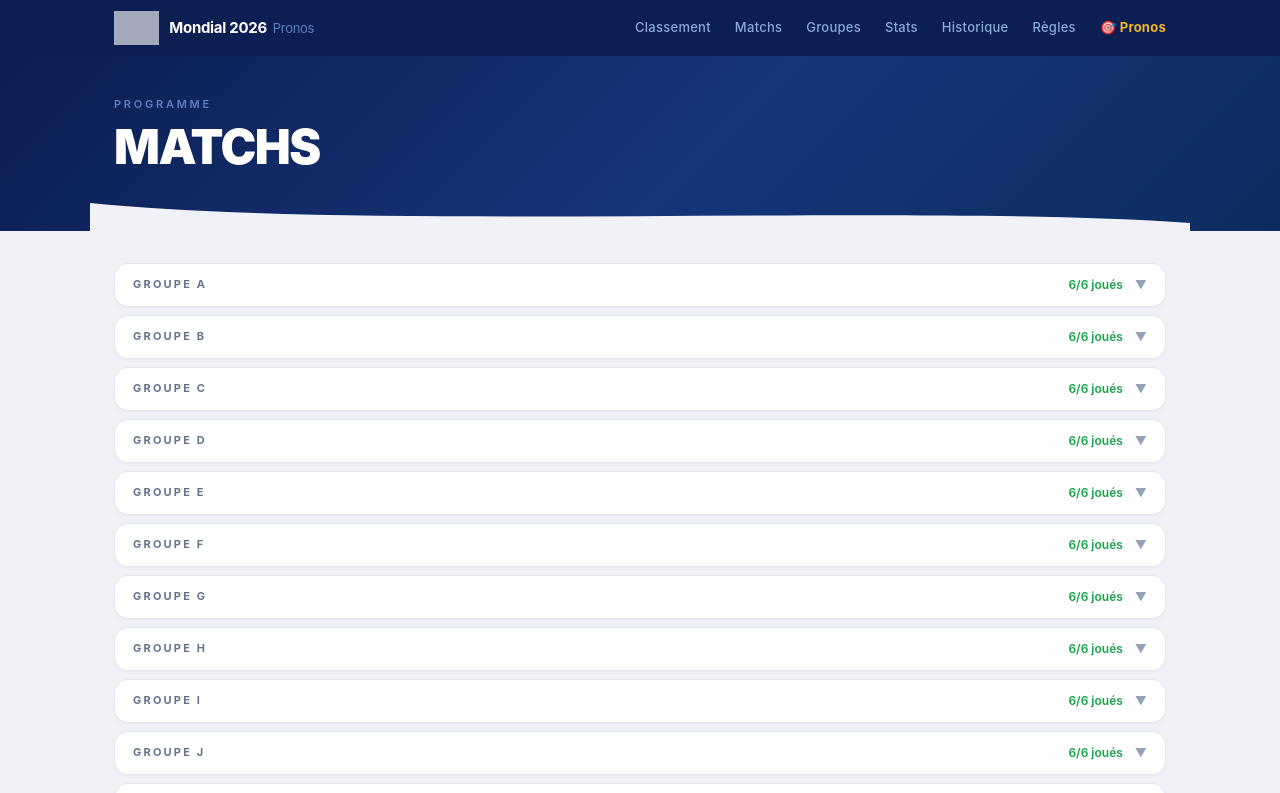
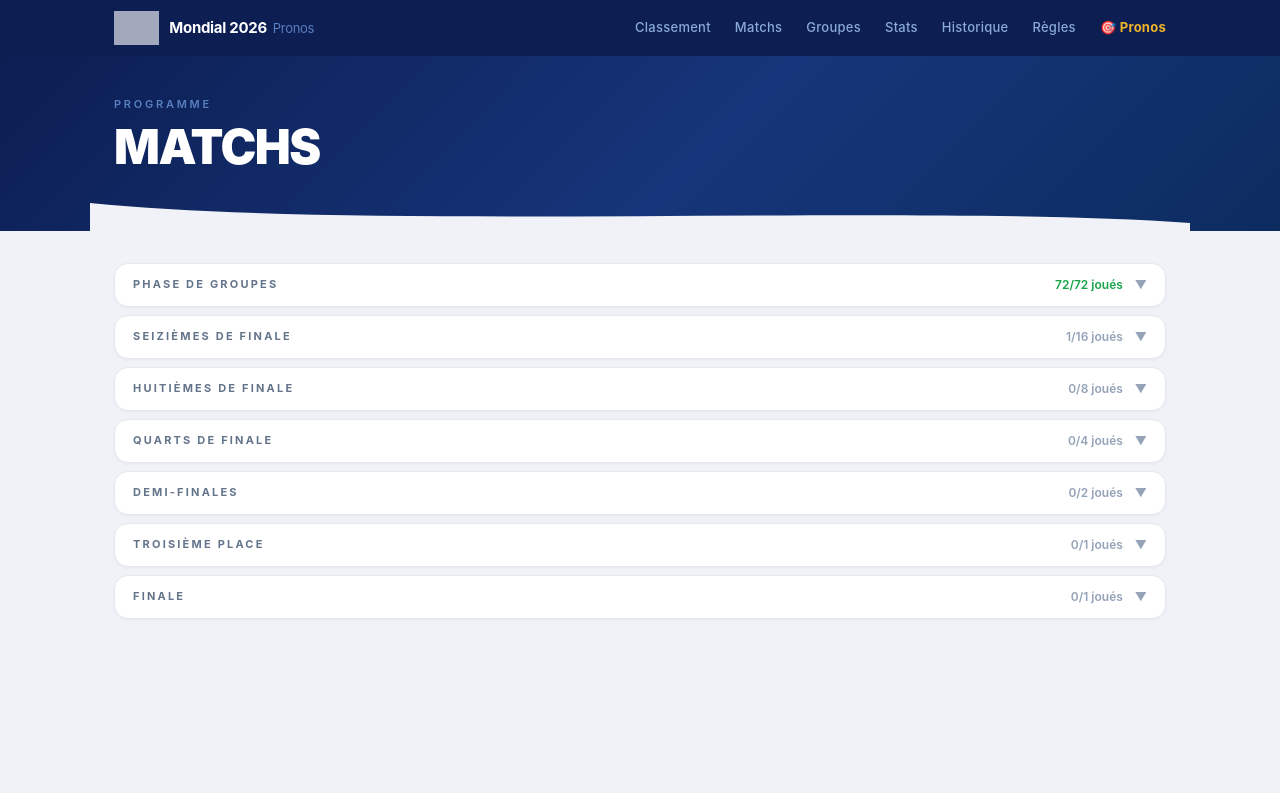
Before and after one commit to antolarp/mondial2026, a Next.js app: page /matchs in a window 1280 px wide. Shown: the top 793 px of the page. Built offline with nearby package versions, Linux system fonts and the light colour scheme; grey boxes are pictures that could not be loaded.

Commit message:
feat: regrouper groupes A-L en un seul accordéon

```diff
--- a/app/matchs/MatchsAccordion.js
+++ b/app/matchs/MatchsAccordion.js
@@ -3,63 +3,12 @@
 import { useState } from 'react'
 import { getFlagUrl } from '../../lib/flags'
 
-export default function MatchsAccordion({ phases, matchs, resultats, joueurs, pronosOuverts, points }) {
-  const [openPhases, setOpenPhases] = useState(new Set())
-
-  const toggle = (phase) => {
-    setOpenPhases(prev => {
-      const next = new Set(prev)
-      next.has(phase) ? next.delete(phase) : next.add(phase)
-      return next
-    })
-  }
-
-  return (
-    <div>
-      {phases.map(phase => {
-        const isOpen     = openPhases.has(phase)
-        const phaseMatchs = matchs.filter(m => m.phase === phase)
-        const played     = phaseMatchs.filter(m => resultats[m.id]).length
-
-        return (
-          <div key={phase} style={{ marginBottom: 8 }}>
-            {/* En-tête cliquable */}
-            <button onClick={() => toggle(phase)} style={{
-              width: '100%', background: '#fff', border: '1px solid #e2e8f0',
-              borderRadius: isOpen ? '14px 14px 0 0' : 14,
-              padding: '12px 18px', cursor: 'pointer',
-              display: 'flex', alignItems: 'center', justifyContent: 'space-between',
-              boxShadow: '0 1px 3px rgba(0,0,0,0.04)',
-            }}>
-              <span style={{ fontSize: 11, letterSpacing: '0.2em', textTransform: 'uppercase', color: '#64748b', fontWeight: 700 }}>
-                {phase}
-              </span>
-              <div style={{ display: 'flex', alignItems: 'center', gap: 12 }}>
-                <span style={{ fontSize: 12, color: played === phaseMatchs.length ? '#16a34a' : '#94a3b8', fontWeight: 600 }}>
-                  {played}/{phaseMatchs.length} joués
-                </span>
-                <span style={{ fontSize: 12, color: '#94a3b8', display: 'inline-block', transition: 'transform 0.2s', transform: isOpen ? 'rotate(180deg)' : 'rotate(0deg)' }}>▼</span>
-              </div>
-            </button>
-
-            {/* Contenu */}
-            {isOpen && (
-              <div style={{
-                background: '#fff',
-                border: '1px solid #e2e8f0', borderTop: 'none',
-                borderRadius: '0 0 14px 14px',
-                padding: '8px 12px 12px',
-                boxShadow: '0 1px 3px rgba(0,0,0,0.04)',
-              }}>
-                <div style={{ display: 'flex', flexDirection: 'column', gap: 6 }}>
-                  {phaseMatchs.map(match => {
-                    const res         = resultats[match.id]
-                    const date        = new Date(match.date)
-                    const pronosOpen  = pronosOuverts.includes(match.id)
+function MatchCard({ match, res, pronosOpen, joueurs, points }) {
+  const date         = new Date(match.date)
   const teamsUnknown = !match.domicile && !match.exterieur
 
   return (
-                      <div key={match.id} className="match-card-outer" style={{
+    <div className="match-card-outer" style={{
       background: '#f8fafc', borderRadius: 10,
       border: res ? '1px solid #e8eaf2' : '1px solid #eef0f8',
       padding: '10px 14px',
@@ -69,23 +18,18 @@ export default function MatchsAccordion({ phases, matchs, resultats, joueurs, pr
         <span style={{ fontSize: 11, color: '#cbd5e1', width: 66, flexShrink: 0, fontVariantNumeric: 'tabular-nums' }}>
           {date.toLocaleDateString('fr-FR', { day: 'numeric', month: 'short' })}
         </span>
-
         <div style={{ display: 'flex', alignItems: 'center', gap: 7, flex: 1, minWidth: 0 }}>
           <span style={{ fontWeight: 600, fontSize: 13, textAlign: 'right', flex: 1, color: '#0f172a', display: 'flex', alignItems: 'center', justifyContent: 'flex-end', gap: 5, minWidth: 0 }}>
             <span style={{ overflow: 'hidden', textOverflow: 'ellipsis', whiteSpace: 'nowrap', minWidth: 0 }}>{match.domicile}</span>
             {getFlagUrl(match.domicile) && <img src={getFlagUrl(match.domicile)} style={{ width: 20, height: 'auto', borderRadius: 2, flexShrink: 0 }} alt="" />}
           </span>
-
           {res ? (
             <span style={{ background: '#0c1e52', color: '#fff', fontWeight: 800, fontSize: 13, padding: '5px 11px', borderRadius: 9, fontVariantNumeric: 'tabular-nums', letterSpacing: '0.05em', flexShrink: 0 }}>
               {res.domicile} – {res.exterieur}
             </span>
           ) : (
-                              <span style={{ background: '#f1f5f9', color: '#cbd5e1', fontSize: 11, padding: '5px 10px', borderRadius: 9, flexShrink: 0 }}>
-                                vs
-                              </span>
+            <span style={{ background: '#f1f5f9', color: '#cbd5e1', fontSize: 11, padding: '5px 10px', borderRadius: 9, flexShrink: 0 }}>vs</span>
           )}
-
           <span style={{ fontWeight: 600, fontSize: 13, flex: 1, color: '#0f172a', display: 'flex', alignItems: 'center', gap: 5, minWidth: 0 }}>
             {getFlagUrl(match.exterieur) && <img src={getFlagUrl(match.exterieur)} style={{ width: 20, height: 'auto', borderRadius: 2, flexShrink: 0 }} alt="" />}
             <span style={{ overflow: 'hidden', textOverflow: 'ellipsis', whiteSpace: 'nowrap', minWidth: 0 }}>{match.exterieur}</span>
@@ -118,8 +62,89 @@ export default function MatchsAccordion({ phases, matchs, resultats, joueurs, pr
       </div>
     </div>
   )
-                  })}
+}
+
+export default function MatchsAccordion({ phases, matchs, resultats, joueurs, pronosOuverts, points }) {
+  const [openSections, setOpenSections] = useState(new Set())
+
+  const toggle = (key) => {
+    setOpenSections(prev => {
+      const next = new Set(prev)
+      next.has(key) ? next.delete(key) : next.add(key)
+      return next
+    })
+  }
+
+  // Séparer groupes et phases éliminatoires
+  const groupPhases   = phases.filter(p => p.startsWith('Groupe'))
+  const knockoutPhases = phases.filter(p => !p.startsWith('Groupe'))
+
+  const groupMatchs  = matchs.filter(m => m.phase.startsWith('Groupe'))
+  const groupPlayed  = groupMatchs.filter(m => resultats[m.id]).length
+
+  const sections = [
+    { key: 'groupes', label: 'Phase de groupes', subPhases: groupPhases },
+    ...knockoutPhases.map(p => ({ key: p, label: p, subPhases: null })),
+  ]
+
+  return (
+    <div>
+      {sections.map(({ key, label, subPhases }) => {
+        const isOpen     = openSections.has(key)
+        const phaseMatchs = subPhases
+          ? matchs.filter(m => m.phase.startsWith('Groupe'))
+          : matchs.filter(m => m.phase === key)
+        const played     = phaseMatchs.filter(m => resultats[m.id]).length
+        const total      = phaseMatchs.length
+
+        return (
+          <div key={key} style={{ marginBottom: 8 }}>
+            <button onClick={() => toggle(key)} style={{
+              width: '100%', background: '#fff', border: '1px solid #e2e8f0',
+              borderRadius: isOpen ? '14px 14px 0 0' : 14,
+              padding: '12px 18px', cursor: 'pointer',
+              display: 'flex', alignItems: 'center', justifyContent: 'space-between',
+              boxShadow: '0 1px 3px rgba(0,0,0,0.04)',
+            }}>
+              <span style={{ fontSize: 11, letterSpacing: '0.2em', textTransform: 'uppercase', color: '#64748b', fontWeight: 700 }}>
+                {label}
+              </span>
+              <div style={{ display: 'flex', alignItems: 'center', gap: 12 }}>
+                <span style={{ fontSize: 12, color: played === total ? '#16a34a' : '#94a3b8', fontWeight: 600 }}>
+                  {played}/{total} joués
+                </span>
+                <span style={{ fontSize: 12, color: '#94a3b8', display: 'inline-block', transition: 'transform 0.2s', transform: isOpen ? 'rotate(180deg)' : 'rotate(0deg)' }}>▼</span>
               </div>
+            </button>
+
+            {isOpen && (
+              <div style={{ background: '#fff', border: '1px solid #e2e8f0', borderTop: 'none', borderRadius: '0 0 14px 14px', padding: '8px 12px 12px', boxShadow: '0 1px 3px rgba(0,0,0,0.04)' }}>
+                {subPhases ? (
+                  /* Groupes A-L avec sous-titres */
+                  subPhases.map(groupPhase => {
+                    const gMatchs = matchs.filter(m => m.phase === groupPhase)
+                    return (
+                      <div key={groupPhase} style={{ marginBottom: 14 }}>
+                        <div style={{ display: 'flex', alignItems: 'center', gap: 10, marginBottom: 6 }}>
+                          <span style={{ fontSize: 10, letterSpacing: '0.15em', textTransform: 'uppercase', color: '#94a3b8', fontWeight: 600 }}>{groupPhase}</span>
+                          <div style={{ flex: 1, height: 1, background: '#e2e8f0' }} />
+                        </div>
+                        <div style={{ display: 'flex', flexDirection: 'column', gap: 5 }}>
+                          {gMatchs.map(match => (
+                            <MatchCard key={match.id} match={match} res={resultats[match.id]} pronosOpen={pronosOuverts.includes(match.id)} joueurs={joueurs} points={points} />
+                          ))}
+                        </div>
+                      </div>
+                    )
+                  })
+                ) : (
+                  /* Phase éliminatoire simple */
+                  <div style={{ display: 'flex', flexDirection: 'column', gap: 5 }}>
+                    {phaseMatchs.map(match => (
+                      <MatchCard key={match.id} match={match} res={resultats[match.id]} pronosOpen={pronosOuverts.includes(match.id)} joueurs={joueurs} points={points} />
+                    ))}
+                  </div>
+                )}
               </div>
             )}
           </div>
```
Lines whose indentation alone changed are shown as unchanged.
